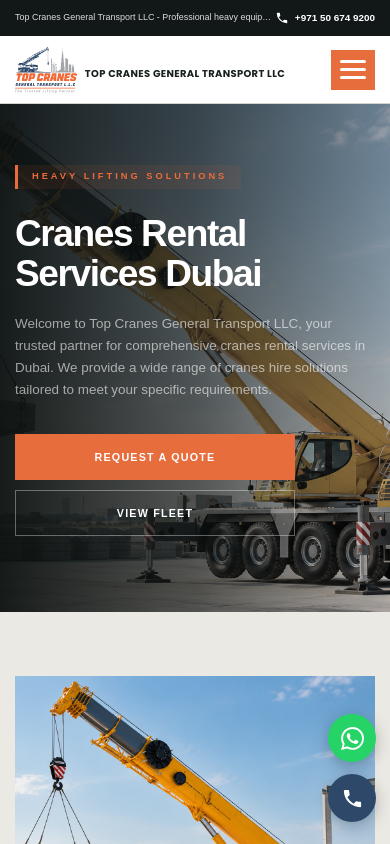
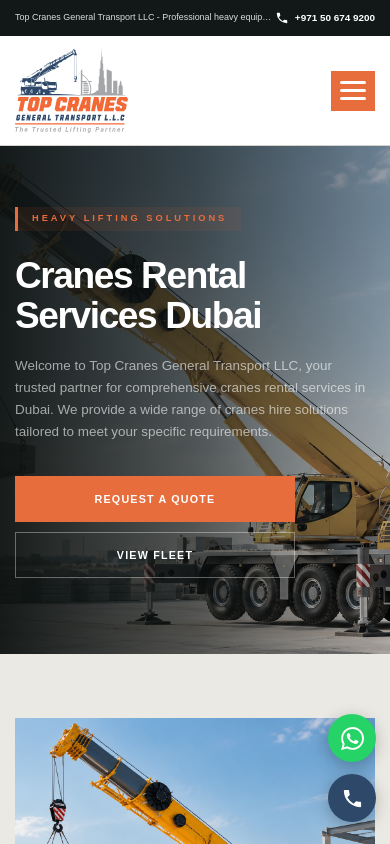
Before and after one commit to graphicsfaisal90-max/Top-Cranes-General-Transport-LLC, a React (Vite) app: page /equipment/crane in a window 390 px wide. Shown: the top 844 px of the page. Built offline with nearby package versions, Linux system fonts and the light colour scheme; a web font is replaced by a local one.

Commit message:
Update telehandler branding to Telehandler / Boom Loader, increase header/footer logo sizes, and refine header padding

```diff
--- a/src/components/Footer.jsx
+++ b/src/components/Footer.jsx
@@ -28,7 +28,7 @@
           <Link to="/equipment/crane">Cranes Rental UAE</Link>
           <Link to="/equipment/fork-lift">Forklift Rental</Link>
           <Link to="/equipment/excavators">Excavator Rental</Link>
-          <Link to="/equipment/telehandler">Telehandler Rental</Link>
+          <Link to="/equipment/telehandler">Telehandler / Boom Loader Rental</Link>
           <Link to="/equipment/bobcat">Bobcat Rental</Link>
         </div>
 
--- a/src/components/Header.jsx
+++ b/src/components/Header.jsx
@@ -11,7 +11,6 @@
         <Link to="/" className="logo">
           <img src="/Top%20Cranes%20logo.svg" alt="Top Cranes" className="logo-img" />
         </Link>
-        <span className="mobile-company-name">TOP CRANES GENERAL TRANSPORT LLC</span>
 
         <button
           className={`hamburger ${menuOpen ? 'open' : ''}`}
--- a/src/components/Layout.css
+++ b/src/components/Layout.css
@@ -107,7 +107,8 @@
   color: var(--text);
   z-index: 1000;
   border-bottom: 1px solid var(--border);
-  box-shadow: none;
+  padding-top: 14px;
+  padding-bottom: 14px;
 }
 
 .header-inner {
@@ -115,6 +116,8 @@
   align-items: center;
   justify-content: space-between;
   height: 100%;
+  padding-top: 10px;
+  padding-bottom: 10px;
 }
 
 .logo {
@@ -123,7 +126,7 @@
 }
 
 .logo-img {
-  height: 58px;
+  height: 100px;
   width: auto;
   display: block;
 }
@@ -204,7 +207,7 @@
 @media (min-width: 769px) {
   .header-inner { gap: 18px; }
   .logo { flex: 0 0 auto; }
-  .logo-img { height: 52px; }
+  .logo-img { height: 88px; }
   .nav { flex: 1; align-items: center; justify-content: flex-end; gap: clamp(14px, 1.7vw, 26px); min-width: 0; height: 100%; }
   .nav > a,
   .nav .dropdown-head,
@@ -224,7 +227,7 @@
   .nav { gap: 10px; }
   .nav a { font-size: .55rem; letter-spacing: .5px; }
   .header-cta { padding: 11px 12px !important; font-size: .54rem !important; border-radius: 7px !important; }
-  .logo-img { height: 46px; }
+.logo-img { height: 74px; }
 }
 
 /* Dropdown */
@@ -350,7 +353,7 @@
 }
 
 .footer-logo {
-  height: 80px;
+  height: 110px;
   width: auto;
   display: block;
 }
@@ -365,11 +368,11 @@
 .footer-company-name {
   color: #fff;
   font-family: 'Poppins', Arial, Helvetica, sans-serif;
-  font-size: 0.92rem;
+  font-size: 1.35rem;
   font-weight: 700;
-  line-height: 1.2;
+  line-height: 1.3;
   margin: 0;
-  white-space: nowrap;
+  padding-left: 10px;
   transform: translateY(8px);
 }
 
@@ -663,7 +666,7 @@
 @media (max-width: 768px) {
   :root {
     --announce-height: 36px;
-    --header-height: 68px;
+    --header-height: 110px;
   }
 
   .main {
@@ -690,12 +693,12 @@
   }
 
   .header-inner {
-    padding: 0 18px;
+    padding: 8px 18px;
   }
 
-  .logo-img {
-    height: 46px;
-    max-width: 190px;
+.logo-img {
+    height: 84px;
+    max-width: 260px;
   }
 
   .mobile-company-name {
@@ -773,11 +776,11 @@
   }
 
   .footer-logo {
-    height: 62px;
+    height: 85px;
   }
 
   .footer-company-name {
-    font-size: 0.74rem;
+    font-size: 1.1rem;
   }
 
   .float-btn {
--- a/src/index.css
+++ b/src/index.css
@@ -21,7 +21,7 @@
   --shadow-lg: 0 10px 15px -3px rgba(0, 0, 0, 0.1), 0 4px 6px -2px rgba(0, 0, 0, 0.05);
   --radius: 0px;
   --max-width: 1280px;
-  --header-height: 88px;
+  --header-height: 130px;
 }
 
 html {
--- a/src/pages/Crane.jsx
+++ b/src/pages/Crane.jsx
@@ -23,7 +23,7 @@
 
 const relatedProducts = [
   { name: 'Fork Lift', image: '/Fork%20Lifter%20Equipment.png', text: 'Flexible and reliable forklift rental options for warehouses, factories, and construction sites.', link: '/equipment/fork-lift' },
-  { name: 'Telehandler', image: '/Telehandler%20And%20Boombloader%20Equipment%20(1).png', text: 'Top-tier telehandlers facilitating efficient heavy lifting with reliable machinery.', link: '/equipment/telehandler' },
+  { name: 'Telehandler / Boom Loader', image: '/ChatGPT%20Image%20Sep%2020,%202026,%2001_52_53%20PM.png', text: 'Top-tier telehandlers facilitating efficient heavy lifting with reliable machinery.', link: '/equipment/telehandler' },
   { name: 'Excavators', image: '/excavator_%20equpment.png', text: 'Dependable excavator rentals for digging, earthmoving, and demolition projects.', link: '/equipment/excavators' },
 ]
 
--- a/src/pages/Excavators.jsx
+++ b/src/pages/Excavators.jsx
@@ -22,7 +22,7 @@
   { name: 'Cranes', image: '/Crane%20Equipment.png', text: 'Reliable cranes rentals for high-rise construction and heavy lifting tasks.', link: '/equipment/crane' },
   { name: 'Fork Lift', image: '/Fork%20Lifter%20Equipment.png', text: 'Flexible forklift solutions for warehouses, factories, and construction sites.', link: '/equipment/fork-lift' },
   { name: 'JCB 3CX', image: '/JCB%203CX%20Equipment.png', text: 'Versatile backhoe loaders for excavation, loading, roadwork, and utilities.', link: '/equipment/jcb-3cx' },
-  { name: 'Telehandler', image: '/Telehandler%20And%20Boombloader%20Equipment%20(1).png', text: 'Efficient heavy lifting and material handling with reliable telehandlers.', link: '/equipment/telehandler' },
+  { name: 'Telehandler / Boom Loader', image: '/ChatGPT%20Image%20Sep%2020,%202026,%2001_52_53%20PM.png', text: 'Efficient heavy lifting and material handling with reliable telehandlers.', link: '/equipment/telehandler' },
 ]
 
 const reviews = [
--- a/src/pages/ForkLift.jsx
+++ b/src/pages/ForkLift.jsx
@@ -47,7 +47,7 @@
 
 const relatedProducts = [
   { name: 'Cranes', image: '/Crane%20Equipment.png', text: 'Wide selection of cranes rentals for high-rise construction and heavy lifting tasks.', link: '/equipment/crane' },
-  { name: 'Telehandler', image: '/Telehandler%20And%20Boombloader%20Equipment%20(1).png', text: 'Top-tier telehandlers facilitating efficient heavy lifting with reliable machinery.', link: '/equipment/telehandler' },
+  { name: 'Telehandler / Boom Loader', image: '/ChatGPT%20Image%20Sep%2020,%202026,%2001_52_53%20PM.png', text: 'Top-tier telehandlers facilitating efficient heavy lifting with reliable machinery.', link: '/equipment/telehandler' },
   { name: 'Excavators', image: '/excavator_%20equpment.png', text: 'Dependable excavator rentals for digging, earthmoving, and demolition projects.', link: '/equipment/excavators' },
 ]
 
--- a/src/pages/JCB3CX.jsx
+++ b/src/pages/JCB3CX.jsx
@@ -28,7 +28,7 @@
   { name: 'Cranes', image: '/Crane%20Equipment.png', text: 'Reliable cranes rentals for construction and heavy lifting tasks.', link: '/equipment/crane' },
   { name: 'Excavators', image: '/excavator_%20equpment.png', text: 'Powerful excavators for earthmoving, demolition, and infrastructure work.', link: '/equipment/excavators' },
   { name: 'Shovel', image: '/Shovel%20Loader%20Equipment.png', text: 'Robust shovel loaders for mining, construction, and landscaping.', link: '/equipment/shovel' },
-  { name: 'Telehandler', image: '/Telehandler%20And%20Boombloader%20Equipment%20(1).png', text: 'Efficient material handling and lifting with reliable telehandlers.', link: '/equipment/telehandler' },
+  { name: 'Telehandler / Boom Loader', image: '/ChatGPT%20Image%20Sep%2020,%202026,%2001_52_53%20PM.png', text: 'Efficient material handling and lifting with reliable telehandlers.', link: '/equipment/telehandler' },
 ]
 
 export default function JCB3CX() {
```
